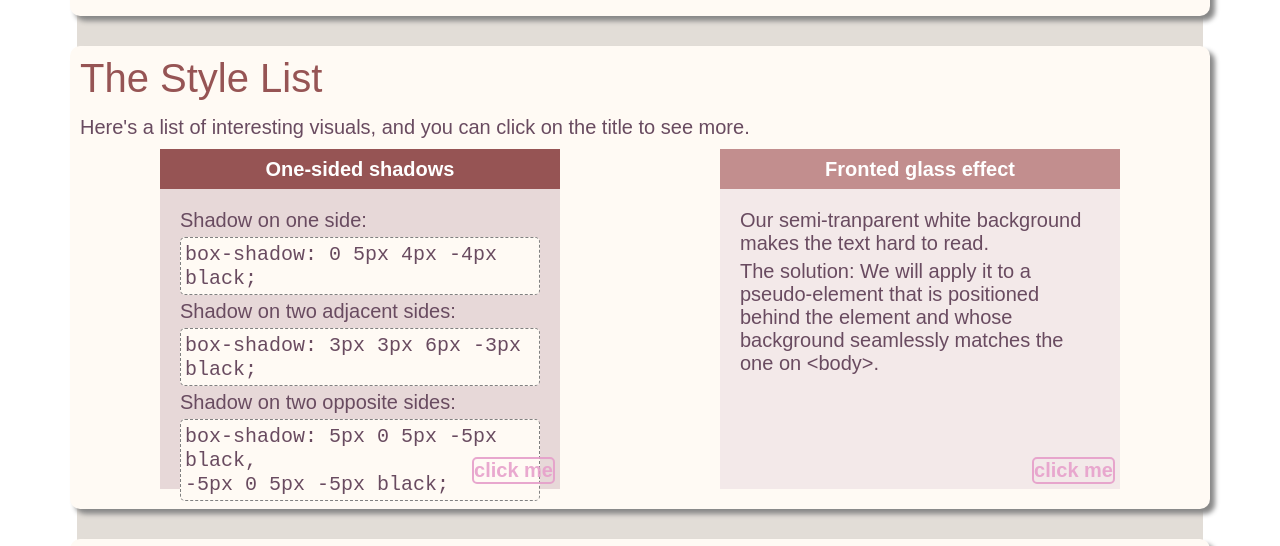
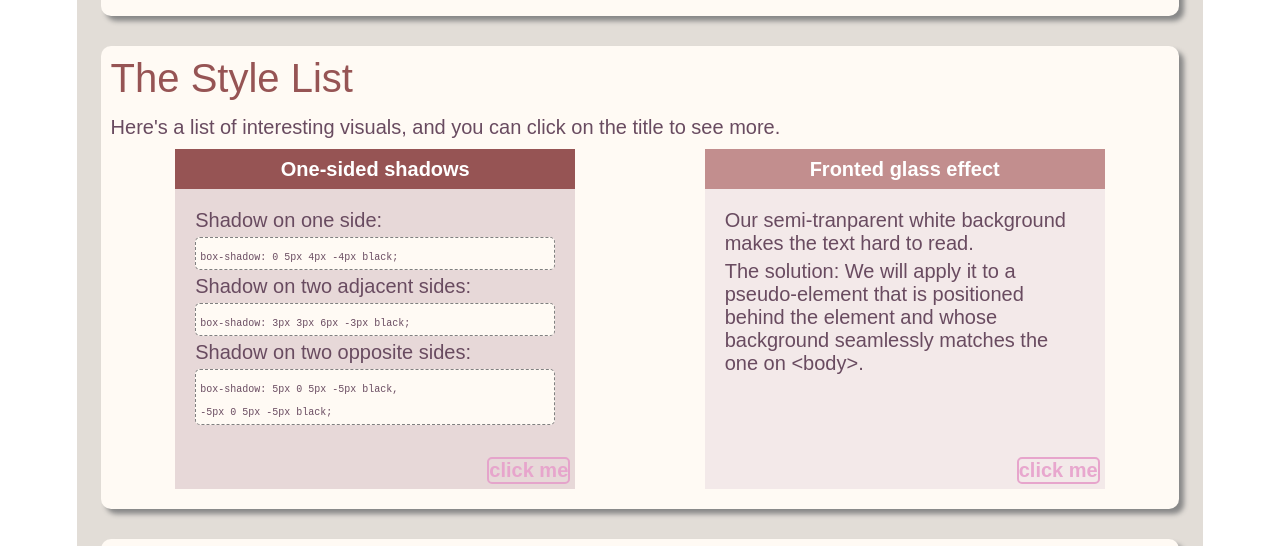
Before and after one commit to cheerforever/Try-to-make-your-CSS-more-interesting, a plain HTML site: page index.html in a window 1280 px wide. Shown: the part 816-1362 px from the top of the page. Drawn offline with Linux system fonts and the light colour scheme; a web font is replaced by a local one.

Commit message:
:ambulance:fix flow

```diff
--- a/css/index.css
+++ b/css/index.css
@@ -109,7 +109,7 @@ a {
 }
 
 .rect {
-  width: 112rem;
+  width: 94%;
   background-color: var(--color-bg-rect);
   margin-top: 3rem;
   border-radius: 1rem;
@@ -174,6 +174,10 @@ section {
   margin: 0.5rem 0 0.5rem 0;
 }
 
+.list-item_content p code {
+  font-size: 1rem;
+}
+
 .list-item_content a {
   position: absolute;
   bottom: 0.5rem;
```
